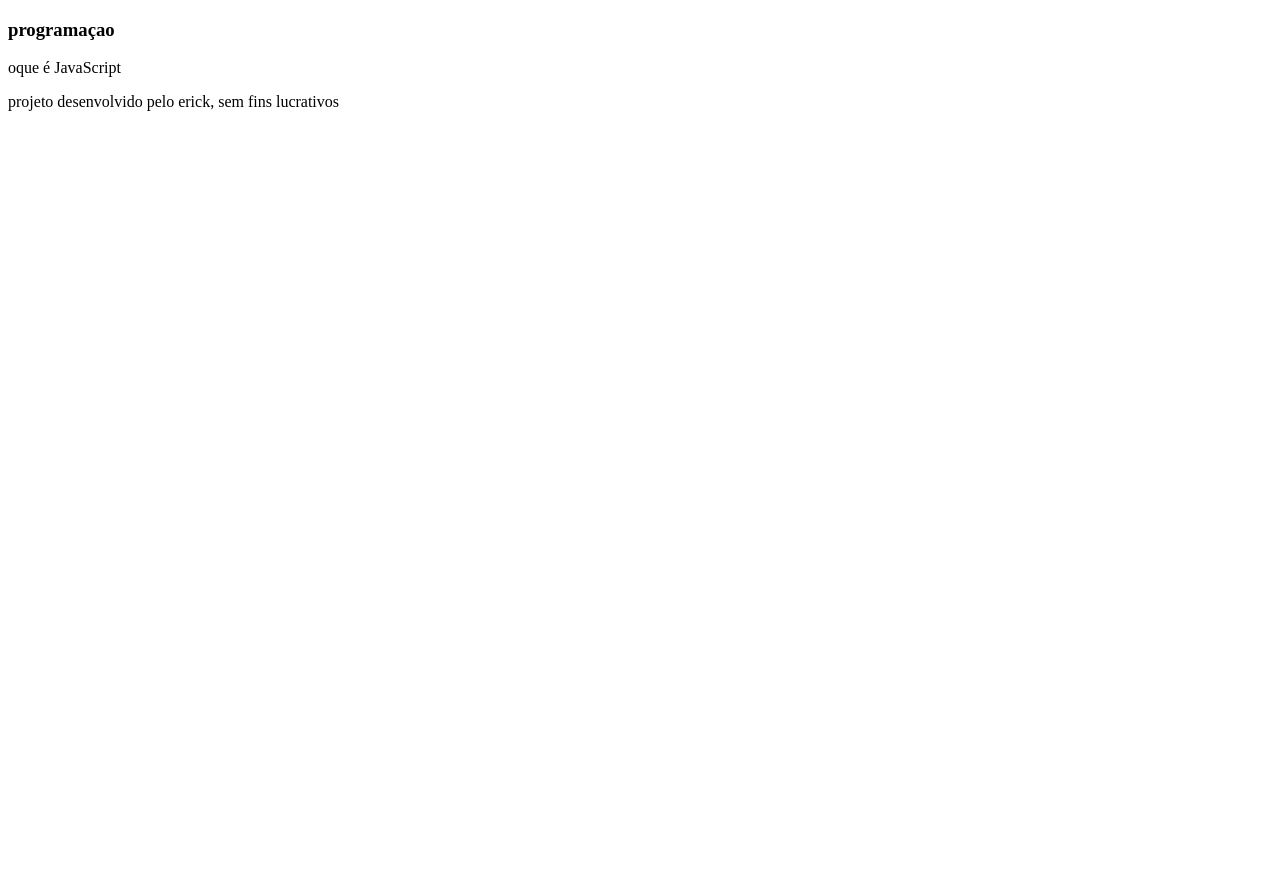
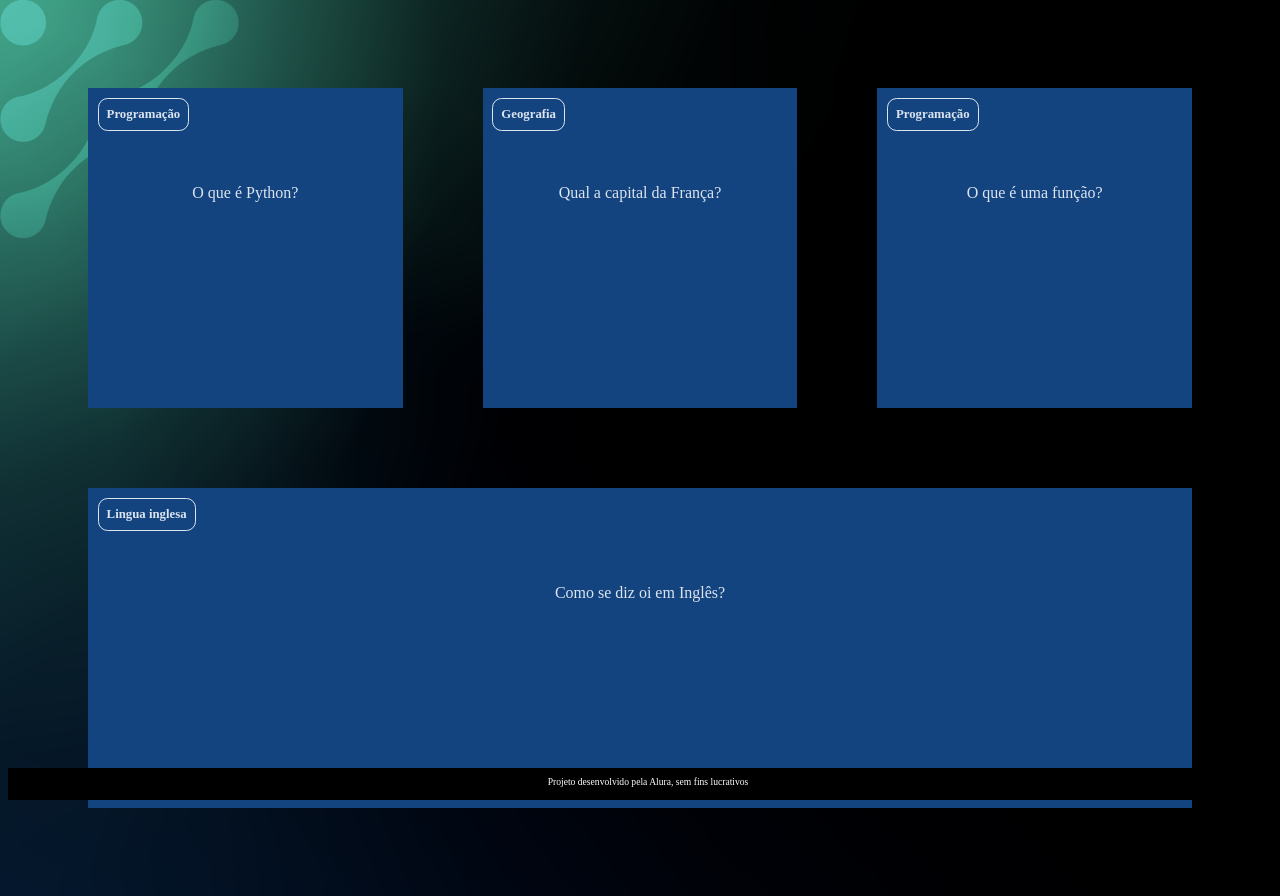
Before and after one commit to frosther2021/projeto3trimestre, a plain HTML site: page flashcard/index.html in a window 1280 px wide. Before the commit the page ends 800 px from the top, so only its background shows below. Drawn offline with Linux system fonts and the light colour scheme.

Commit message:
Add files via upload

```diff
--- /dev/null
+++ b/flashcard/app.js
@@ -0,0 +1,19 @@
+function criaCartao(categoria, pergunta, resposta) {
+    let container = document.getElementById('container')
+    let cartao = document.createElement('article')
+    cartao.className = 'cartao'
+
+    cartao.innerHTML = `
+    <div class="cartao__conteudo">
+    <h3>${categoria}</h3>
+    <div class="cartao__conteudo__pergunta">
+        <p>${pergunta}</p>
+    </div>
+    <div class="cartao__conteudo__resposta">
+        <p>${resposta}</p>
+    </div>
+    </div>
+    `
+    container.appendChild(cartao)
+
+}
--- /dev/null
+++ b/flashcard/assets/style.css
@@ -0,0 +1,104 @@
+:root {
+    --text-color: #DBE4EF;
+    --card-front-color: #144480;
+    --card-back-color: #00F4BF;
+}
+
+body {
+    background: url('img/bg-desktop.webp');
+    font-family: Bai Jamjuree;
+}
+
+#container {
+    display: flex;
+    flex-wrap: wrap;
+    justify-content: space-between;
+    padding: 4rem;
+    gap: 3rem;
+}
+
+.cartao {
+    margin: 1rem 1rem;
+    height: 20rem;
+    flex-grow: 1;
+    flex-basis: calc(33% - 6rem);
+}
+
+.cartao__conteudo {
+    background-color: var(--card-front-color);
+    text-align: center;
+    /* background-color: aquamarine; */
+    height: 100%;
+    transform-style: preserve-3d;
+    transition: transform 300ms ease-in-out;
+}
+
+.cartao__conteudo h3 {
+    color: var(--text-color);
+    border: 1px solid var(--text-color);
+    text-align: left;
+    padding: 0.5rem;
+    position: absolute;
+    margin: 0.6rem;
+    border-radius: 0.6rem;
+    font-size: 1vw;
+    backface-visibility: hidden;
+}
+
+.cartao__conteudo p {
+    margin-top: 1rem;
+    padding: 2rem;
+    margin-top: 4rem;
+}
+
+.cartao__conteudo__pergunta p {
+    color: var(--text-color);
+    font-weight: 500;
+}
+
+.cartao__conteudo__resposta p {
+    color: var(--card-back-color);
+    font-weight: 700;
+}
+
+.cartao:hover .cartao__conteudo {
+    transform: rotateY(180deg);
+}
+
+.cartao__conteudo__pergunta,
+.cartao__conteudo__resposta {
+    backface-visibility: hidden;
+    position: absolute;
+    height: 100%;
+    width: 100%;
+}
+
+.cartao__conteudo__resposta {
+    transform: rotateY(180deg);
+}
+
+
+
+
+
+
+
+
+
+
+
+
+footer {
+    background-color: black;
+    color: white;
+    position: fixed;
+    bottom: 0;
+    width: 100%;
+    height: 2rem;
+}
+
+footer p {
+    text-align: center;
+    font-size: 0.6rem;
+    margin-top: 0.5rem;
+}
--- a/flashcard/index.html
+++ b/flashcard/index.html
@@ -2,25 +2,30 @@
 <html lang="pt-br">
 <head>
     <meta charset="UTF-8">
-    <meta http-equiv="X-UA-Compatible" content="IE=edge">
     <meta name="viewport" content="width=device-width, initial-scale=1.0">
-    <title>flashcard</title>
+    <link rel="stylesheet" href="assets/style.css">
+    <title>Flashcard</title>
 </head>
 <body>
     <main>
         <section id="container">
-    <article class="cartao">
+            <!-- <article class="cartao">
                 <div class="cartao__conteudo">
-<h3>programaçao</h3>
+                    <h3>Programação</h3>
                     <div class="cartao__conteudo__pergunta">
-    oque é JavaScript
+                        <p>O que é JavaScript?</p>
+                    </div>
+                    <div class="cartao__conteudo__resposta">
+                        <p>O JavaScript é uma linguagem de programação</p>
                     </div>
                 </div>
-</article>
+            </article> -->
         </section>
     </main>
     <footer>
-        <p>projeto desenvolvido pelo erick, sem fins lucrativos</p>
+        <p>Projeto desenvolvido pela Alura, sem fins lucrativos</p>
     </footer>
+    <script src="app.js"></script>
+    <script src="perguntas.js"></script>
 </body>
 </html>
--- /dev/null
+++ b/flashcard/perguntas.js
@@ -0,0 +1,23 @@
+criaCartao(
+    'Programação',
+    'O que é Python?',
+    'O Python é uma linguagem de programação'
+)
+
+criaCartao(
+    'Geografia',
+    'Qual a capital da França?',
+    'A capital da França é Paris'
+)
+
+criaCartao(
+    'Programação',
+    'O que é uma função?',
+    'Uma função é um bloco de código que executa alguma tarefa'
+)
+
+criaCartao(
+    'Lingua inglesa',
+    'Como se diz oi em Inglês?',
+    'Oi em ingles é HI (RAI)'
+)
--- /dev/null
+++ b/flashcard/style.css
@@ -0,0 +1,104 @@
+:root {
+    --text-color: #DBE4EF;
+    --card-front-color: #144480;
+    --card-back-color: #00F4BF;
+}
+
+body {
+    background: url('img/bg-desktop.webp');
+    font-family: Bai Jamjuree;
+}
+
+#container {
+    display: flex;
+    flex-wrap: wrap;
+    justify-content: space-between;
+    padding: 4rem;
+    gap: 3rem;
+}
+
+.cartao {
+    margin: 1rem 1rem;
+    height: 20rem;
+    flex-grow: 1;
+    flex-basis: calc(33% - 6rem);
+}
+
+.cartao__conteudo {
+    background-color: var(--card-front-color);
+    text-align: center;
+    /* background-color: aquamarine; */
+    height: 100%;
+    transform-style: preserve-3d;
+    transition: transform 300ms ease-in-out;
+}
+
+.cartao__conteudo h3 {
+    color: var(--text-color);
+    border: 1px solid var(--text-color);
+    text-align: left;
+    padding: 0.5rem;
+    position: absolute;
+    margin: 0.6rem;
+    border-radius: 0.6rem;
+    font-size: 1vw;
+    backface-visibility: hidden;
+}
+
+.cartao__conteudo p {
+    margin-top: 1rem;
+    padding: 2rem;
+    margin-top: 4rem;
+}
+
+.cartao__conteudo__pergunta p {
+    color: var(--text-color);
+    font-weight: 500;
+}
+
+.cartao__conteudo__resposta p {
+    color: var(--card-back-color);
+    font-weight: 700;
+}
+
+.cartao:hover .cartao__conteudo {
+    transform: rotateY(180deg);
+}
+
+.cartao__conteudo__pergunta,
+.cartao__conteudo__resposta {
+    backface-visibility: hidden;
+    position: absolute;
+    height: 100%;
+    width: 100%;
+}
+
+.cartao__conteudo__resposta {
+    transform: rotateY(180deg);
+}
+
+
+
+
+
+
+
+
+
+
+
+
+footer {
+    background-color: black;
+    color: white;
+    position: fixed;
+    bottom: 0;
+    width: 100%;
+    height: 2rem;
+}
+
+footer p {
+    text-align: center;
+    font-size: 0.6rem;
+    margin-top: 0.5rem;
+}
```
Also changed, not shown: flashcard/assets/img/bg-desktop.webp (added), flashcard/assets/img/bg-mobile.webp (added), flashcard/assets/img/bg-tablet.webp (added), 3 other files. Lines whose indentation alone changed are shown as unchanged.
